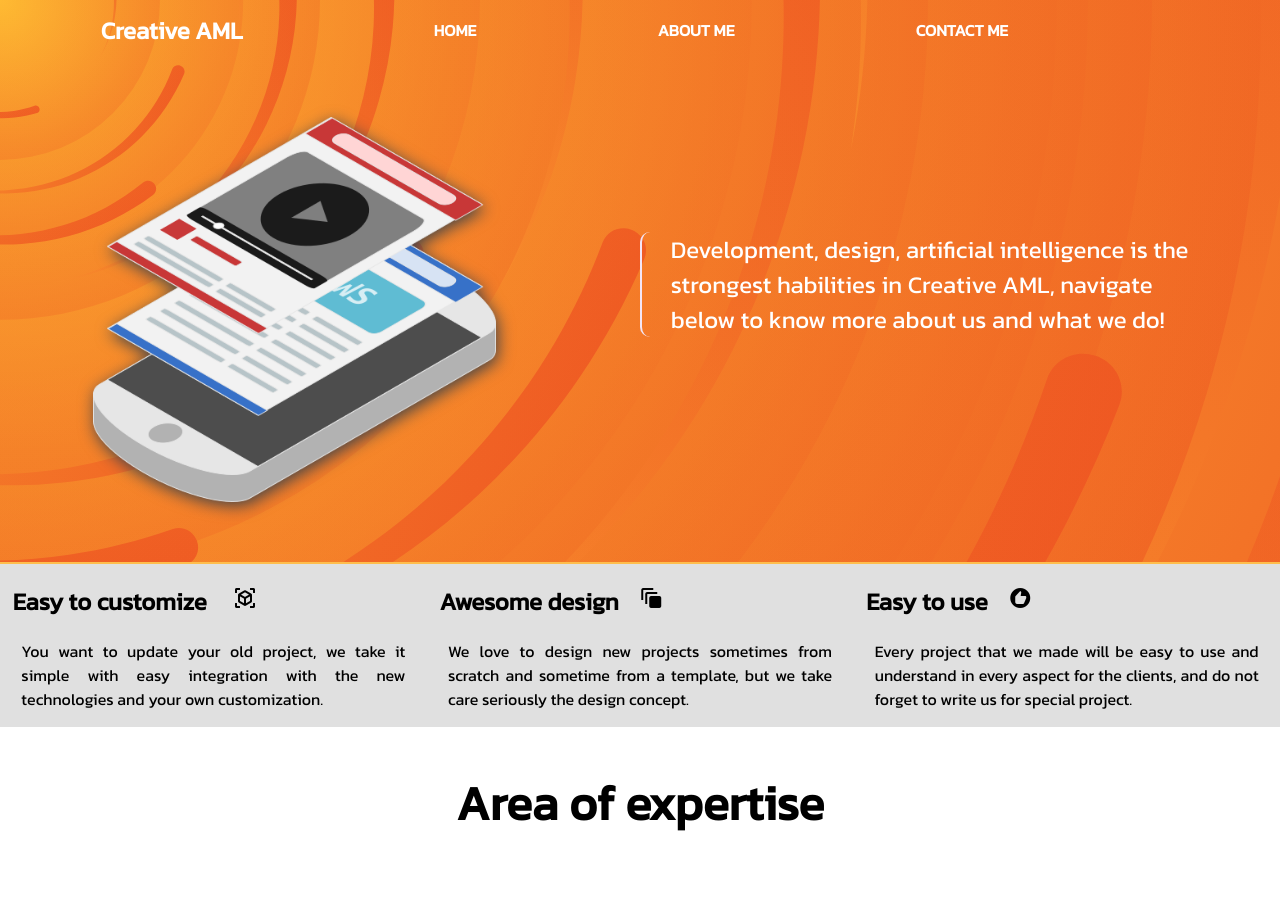
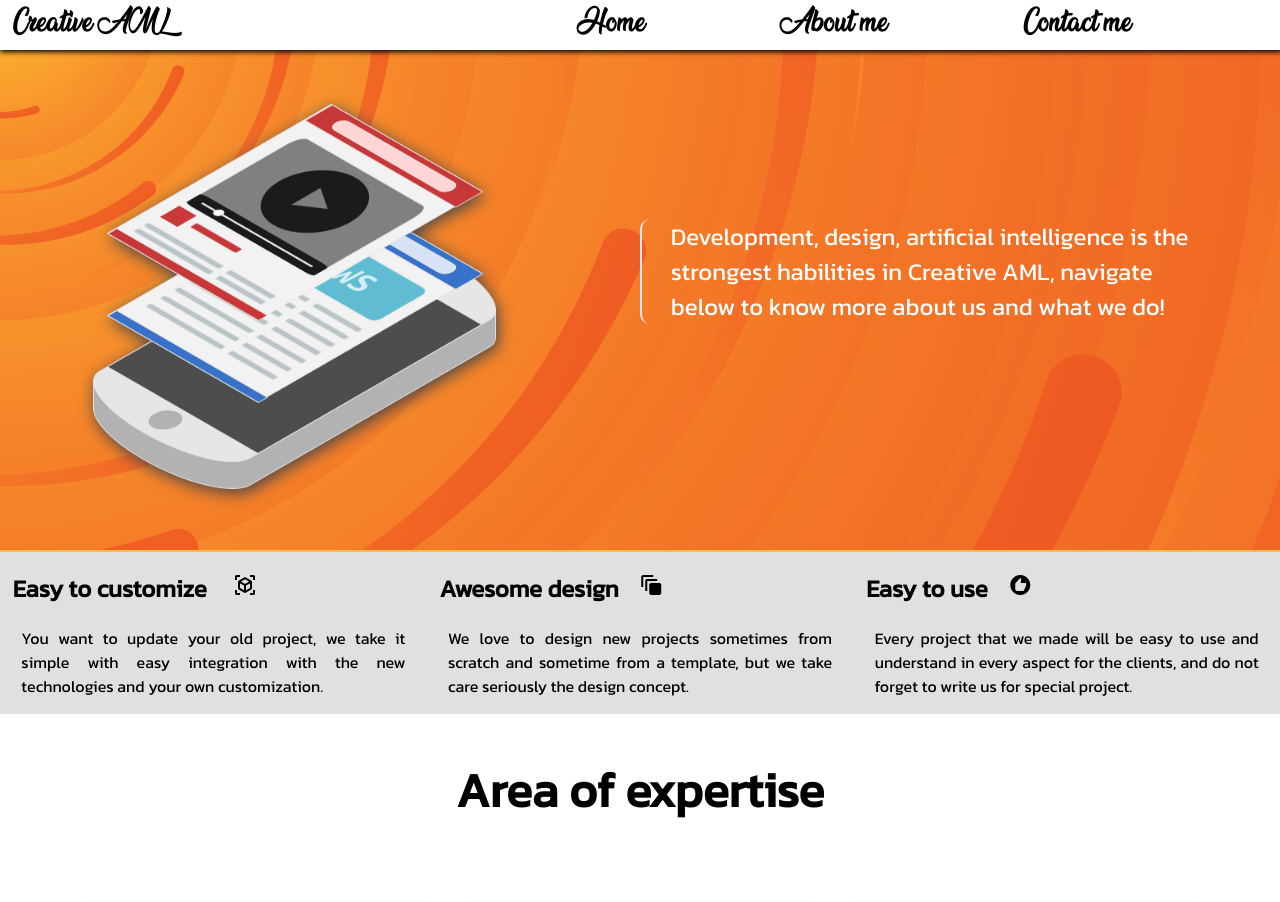
Before and after one commit to jorgeAML/creativeaml, a Jekyll site: the page built from index.markdown, in a window 1280 px wide. Shown: the top 902 px of the page. Built offline with Jekyll 4.4.1, drawn with Linux system fonts in a browser that asks for light colours; some web fonts are replaced.

Commit message:
nav updated

```diff
--- a/_includes/nav.html
+++ b/_includes/nav.html
@@ -1,9 +1,5 @@
-<svg xmlns="http://www.w3.org/2000/svg"  hidden>
-    <symbol id="arrow" viewbox="0 0 16 16" >
-      <polyline points="4 6, 8 10, 12 6" stroke="#000" stroke-width="2" fill="transparent" stroke-linecap="round" />
-    </symbol>
-  </svg>
-  <nav id="site-navigation" class="site-navigation" aria-label="Clickable Menu Demonstration">
+ <!--
+    <nav id="site-navigation" class="site-navigation" aria-label="Clickable Menu Demonstration">
     <ul class="main-menu clicky-menu no-js">
       <li>
         <a class="home" href="/">{{page.section0}}</a>
@@ -22,3 +18,14 @@
       </li>
     </ul>
   </nav>
+  -->
+  <nav id="nav" class="nav">
+  <div class="container-nav">
+    <div class="nav-title">Creative AML</div>
+    <div class="nav-features nav-o">
+      <div>Home</div>
+      <div>About me</div>
+      <div>Contact me</div>
+    </div>
+  </div>
+  </nav>
--- a/assets/css/nav-click.css
+++ b/assets/css/nav-click.css
@@ -1,53 +1,31 @@
-
-/**
- * Initial state, hidden off screen
- */
- .clicky-menu ul {
+/*
+#site-navigation {
+  font-family: 'NatureBauty';
+}
+.clicky-menu ul {
     position: absolute;
     top: 100%;
     left: 0;
-    visibility: hidden; /*[1]*/
+    visibility: hidden;
   }
   .site-navigation > ul > li:nth-child(1) {
     font-size: x-large;
   }
-  /**
-   * No JS fallback
-   *
-   * Triggers menus on hover rather than click. Supports keyboard navigation in modern browsers.
-   */
   .clicky-menu.no-js li:hover > ul {
     display: block;
   }
-  .clicky-menu.no-js li:focus-within > ul { /*[2]*/
+  .clicky-menu.no-js li:focus-within > ul {
     display: block;
   }
-
-  /**
-   * Open/Close Menu Behavior with JS
-   */
   .clicky-menu ul[aria-hidden="false"] {
     visibility: visible;
   }
 
-  /* Prevent offscreen-submenus */
   .clicky-menu .sub-menu--right {
     left: auto !important;
     right: 0 !important;
   }
 
-  /**
-   * Footnotes
-   *
-   * [1] Using visibility instead of display allows for easier transitions and animation of submenus
-   * [2] Must be a separate ruleset so that hover works in non-modern browsers
-   */
-
-
-  /* DEMO CSS */
-
-
-  /* Hidden SVG used for down arrows */
   svg[hidden] {
     display: none;
     position: absolute;
@@ -57,7 +35,6 @@
     width: 100%;
     max-width: auto;
     margin: 0;
-    /*box-shadow: 2px 2px 4px rgba(0,0,0,.2);*/
     background-color: transparent;
   }
 
@@ -72,8 +49,6 @@
       display: flex;
     }
   }
-
-  /* General Link & Button Styles */
   .clicky-menu a,
   .clicky-menu button {
     margin: .25em;
@@ -99,7 +74,6 @@
     outline-offset: -.125em;
   }
 
-  /* Top Level Items */
   .clicky-menu > li {
     position: relative;
     flex: 1 1 auto;
@@ -125,8 +99,6 @@
       justify-content: center;
     }
   }
-
-  /* Icon */
   .clicky-menu svg {
     width: 1em;
     height: 1em;
@@ -136,8 +108,6 @@
   .clicky-menu [aria-expanded="true"] svg {
     transform: scaleY(-1);
   }
-
-  /* Submenu Styles */
   .clicky-menu ul {
     min-width: 100%;
     width: 12em;
@@ -148,12 +118,10 @@
     border-radius: 3px;
   }
   @media (min-width: 540px) {
-    /*.clicky-menu {
+    .clicky-menu {
       box-shadow: 2px 4px 4px rgba(0,0,0,.2);
-    }*/
+    }
   }
-
-  /* Responsive Submenu Behavior */
   .clicky-menu ul[aria-hidden="false"] {
     position: static;
     width: 100%;
@@ -166,8 +134,6 @@
       width: auto;
     }
   }
-
-  /* Submenu Links */
   .clicky-menu ul a {
     display: block;
     padding-top: .375em;
@@ -179,7 +145,6 @@
       white-space: wrap;
     }
   }
-  /* SECOND NAV */
   @media (min-width: 1200px) {
     .container-column-nav {
       display: flex;
@@ -188,3 +153,46 @@
       margin: 0 0 0 0;
     }
   }
+  */
+#nav {
+  margin: 0;
+  font-family: 'NatureBeauty';
+  font-size: 1.5em;
+  background-color: #fff;
+  padding: 1%;
+}
+.nav {
+  box-shadow: 1px 1px 5px 1px #000000;
+}
+.container-nav {
+  display: flex;
+  flex-direction: row;
+  flex-wrap: nowrap;
+  align-items: stretch;
+}
+.nav-features {
+  display: flex;
+  flex-flow: row nowrap;
+  justify-content: center;
+  align-items: stretch;
+}
+.nav-title {
+  order: 1;
+  flex: 1 1 auto;
+}
+.nav-o {
+  order: 2;
+  flex: 1 1 auto;
+}
+.nav-features > div:nth-child(1) {
+  order: 1;
+  flex: 1 1 auto;
+}
+.nav-features > div:nth-child(2) {
+  order: 2;
+  flex: 1 1 auto;
+}
+.nav-features > div:nth-child(3) {
+  order: 3;
+  flex: 1 1 auto;
+}
--- a/assets/css/rules.css
+++ b/assets/css/rules.css
@@ -46,6 +46,11 @@
     --shadow-light: 0px 1px 1px 1px #F54864;
     --shadow-blog: 0px 1.2px 3.5px var(--c-color-m);
 }
+@font-face {
+    font-family: 'NatureBeauty';
+    src: url('Fonts/Nature_Beauty.ttf') format('truetype');
+}
+
 body {
     margin: 0;
     height: 100%;
```
Also changed, not shown: assets/css/Fonts/Nature_Beauty.ttf (renamed from assets/css/Fonts/Nature Beauty Personal Use.ttf).
